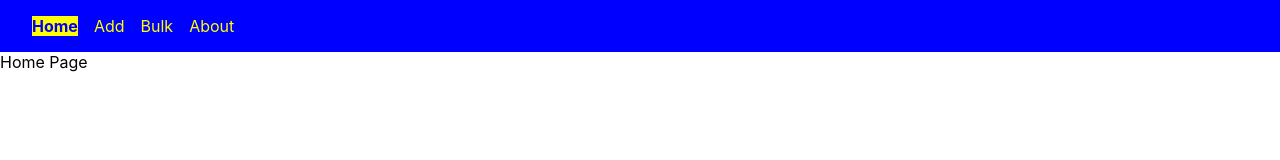
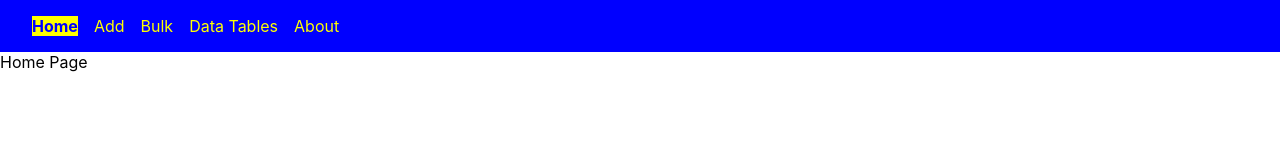
Before and after one commit to beniregev/diabetes-ui-react, a React (Vite) app: page / in a window 1280 px wide. Shown: the top 160 px of the page. Built offline with nearby package versions, Linux system fonts and the light colour scheme.

Commit message:
Updating the App.css and Navbar.jsx files with more distinctive styles for different 'nav' based on className prop

```diff
--- a/src/App.css
+++ b/src/App.css
@@ -14,7 +14,7 @@ code {
     padding: 16px 32px;
 } */
 
-nav {
+.nav-1st {
     background-color: blue;
     padding: 16px 32px;
 }
@@ -30,3 +30,20 @@ nav a {
     background-color: yellow;
     color: blue;
 } */
+
+.nav-2nd {
+    /* Old Glory Blue (aka. OG-Blue)=48, 67, 99  */
+    background-color: #304363;
+    padding: 4px;
+}
+
+.nav-2nd a {
+    color: #fff;
+    padding: 4px;
+    margin-right: 16px;
+}
+
+.nav-2nd a.active {
+    color: yellow;
+    font-weight: bold;
+}
--- a/src/components/Navbar.jsx
+++ b/src/components/Navbar.jsx
@@ -9,7 +9,7 @@ export const Navbar = () => {
     };
   };
   return (
-    <nav>
+    <nav className="nav-1st">
       <NavLink style={navLinkStyles} to="/">
         Home
       </NavLink>
@@ -19,6 +19,9 @@ export const Navbar = () => {
       <NavLink style={navLinkStyles} to="/bulk">
         Bulk
       </NavLink>
+      <NavLink style={navLinkStyles} to="/dt">
+        Data Tables
+      </NavLink>
       <NavLink style={navLinkStyles} to="/about">
         About
       </NavLink>
```
